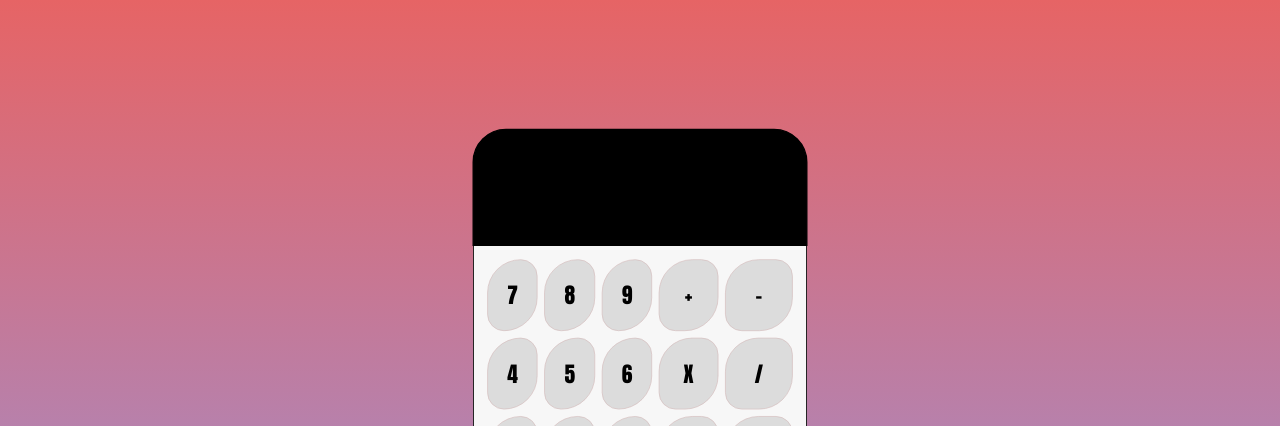
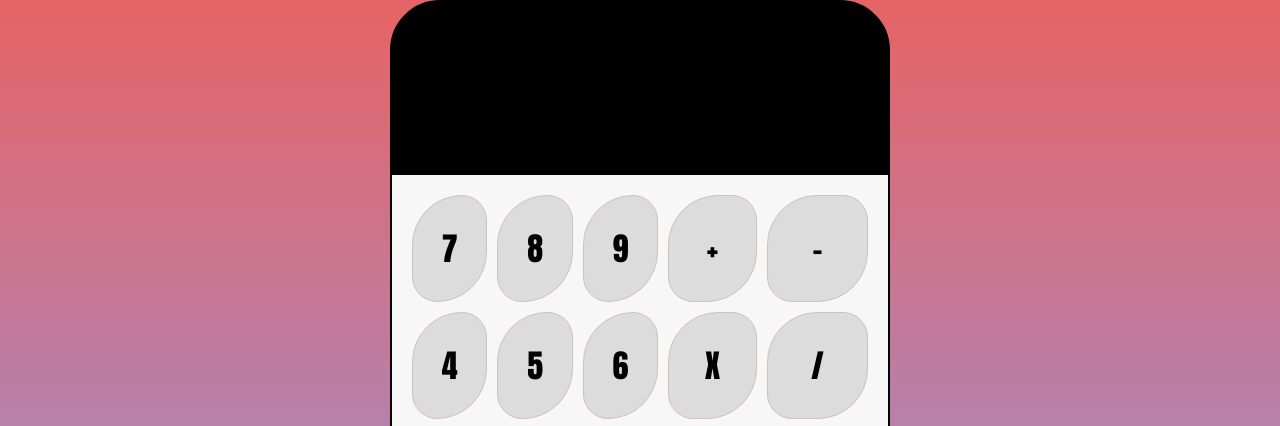
Before and after one commit to AnderGI/Calculator, a plain HTML site: page index.html in a window 1280 px wide. Shown: the top 426 px of the page. Drawn offline with Linux system fonts and the light colour scheme.

Commit message:
changing the eindow view

```diff
--- a/style.css
+++ b/style.css
@@ -8,11 +8,6 @@ body{
     align-items: center;
     background: linear-gradient(#e66465, #9198e5);
     overflow-y: hidden;
-}
-body{
-    -webkit-transform: scale(0.67);
-       -moz-transform: scale(0.67);
-            transform: scale(0.67);
 }
 
 
```
